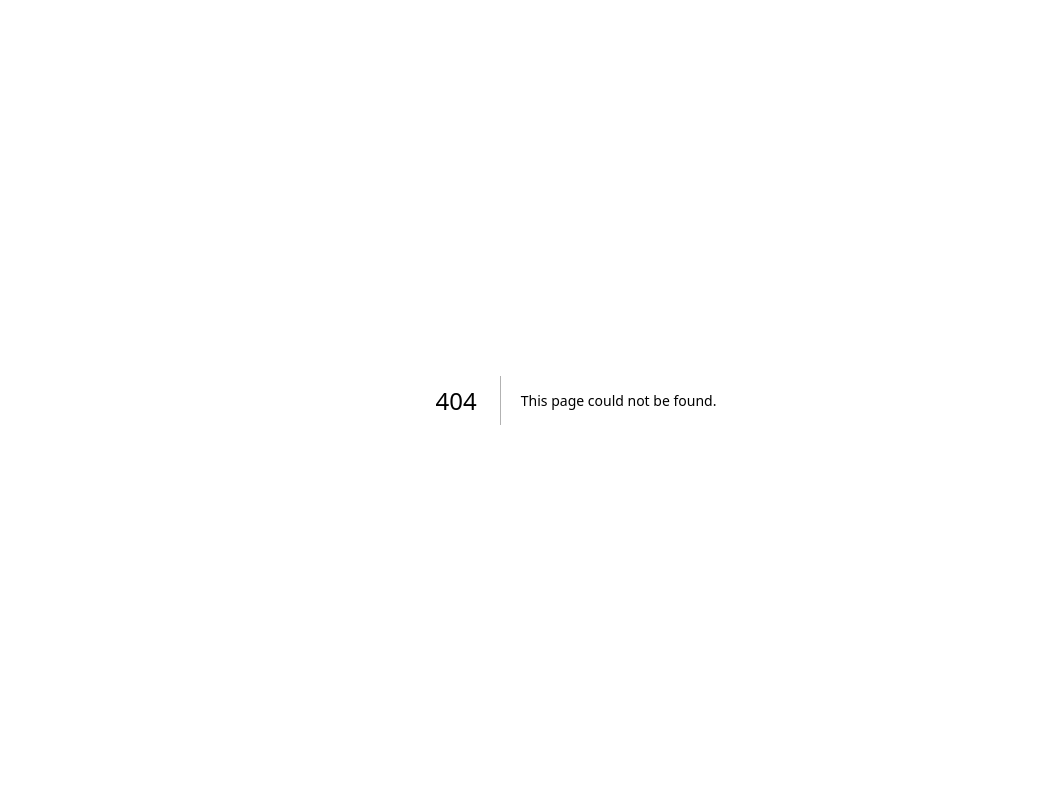
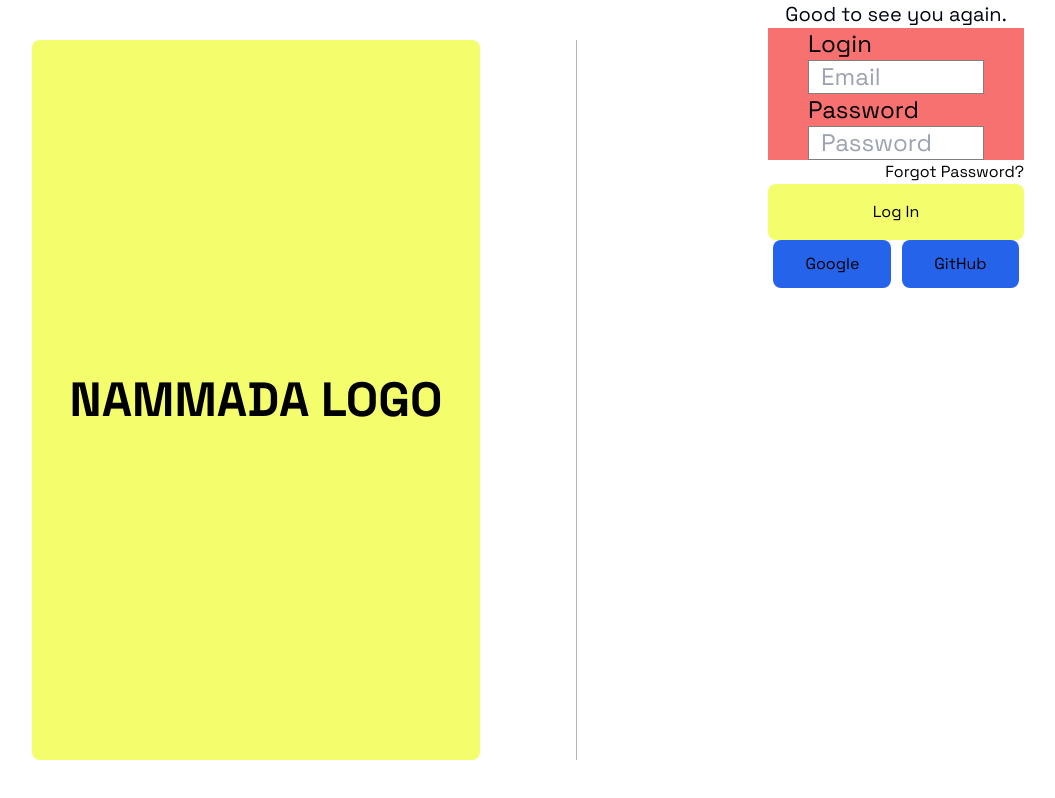
Before and after one commit to Chackoz/Flashdrive, a Next.js app: page /login in a window 1280 px wide. Before the commit this address had no page. Shown: the whole page, without its empty margins (64-1119 px from the left). Built offline with nearby package versions, Linux system fonts and the light colour scheme.

Commit message:
login page base

```diff
--- a/app/components/DoodleJumpGame.tsx
+++ b/app/components/DoodleJumpGame.tsx
@@ -106,18 +106,18 @@ const loop=()=> {
   doodle.dy += gravity;
 
 
+//Wrong Functin
+// if (doodle.y+doodle.height  > canvas.height  ) {
+//   if(currentScore  > 0 && prevScore > 0){
+//    console.log(gameOver);
 
-if (doodle.y+doodle.height  > canvas.height  ) {
-  //if(currentScore  > 0 && prevScore > 0){
-   // console.log(gameOver);
+//     console.log("Game Over");
 
-    //console.log("Game Over");
+//    setGameOver(true);
+//    currentScore = 0;
+//  }
 
-   // setGameOver(true);
-  //  currentScore = 0;
- // }
-
-}
+// }
 
 
   // if doodle reaches the middle of the screen, move the platforms down
@@ -219,13 +219,13 @@ if (doodle.y+doodle.height  > canvas.height  ) {
   });
 
 
-  if(doodle.dy < canvas.height){
-    // console.log(doodle.dy);
-    // console.log(canvas.height);
+  // if(doodle.y > canvas.height){
+  //   console.log(doodle.dy);
+  //   console.log(canvas.height);
+  //       setGameOver(true)
+  //   console.log("Doodle is Down");
 
-    // console.log("Doodle is Down");
-
-  }
+  // }
 
   // draw doodle
   context.fillStyle = 'yellow';
--- /dev/null
+++ b/app/fonts.ts
@@ -0,0 +1,4 @@
+import { Space_Grotesk,Inter } from 'next/font/google'
+
+export const inter = Inter({ subsets: ['latin'] });
+export const spaceGrotesk = Space_Grotesk({subsets:['latin']});
--- a/app/globals.css
+++ b/app/globals.css
@@ -1,14 +1,6 @@
 @tailwind base;
 @tailwind components;
 @tailwind utilities;
-
-:root {
-  --foreground-rgb: 0, 0, 0;
-  --background-start-rgb: 214, 219, 220;
-  --background-end-rgb: 255, 255, 255;
-}
-
-
 
 
 
@@ -18,7 +10,7 @@ html, body {
 }
 
 body {
-  background: black;
+
   display: flex;
   align-items: center;
   justify-content: center;
--- a/app/layout.tsx
+++ b/app/layout.tsx
@@ -1,8 +1,7 @@
 import type { Metadata } from 'next'
-import { Inter } from 'next/font/google'
+import {inter} from './fonts'
 import './globals.css'
 
-const inter = Inter({ subsets: ['latin'] })
 
 export const metadata: Metadata = {
   title: 'Create Next App',
--- /dev/null
+++ b/app/login/page.tsx
@@ -0,0 +1,39 @@
+import { spaceGrotesk } from "../fonts"
+
+const page = () => {
+  return (
+    <div className={`${spaceGrotesk.className} min-h-screen relative overflow-hidden flex justify-center items-center min-w-full`}>
+      <div className="w-1/2 h-screen flex items-center justify-center transition-all ease-out duration-500 ">
+        <div className="h-[90%] w-[70%] rounded-lg group bg-[#f4fd6b]  flex justify-center items-center">
+        <div className="text-5xl  text-black group-hover:text-7xl transition-all ease-in-out duration-300 font-bold">NAMMADA LOGO</div>
+
+        </div>
+      </div>
+      <div className="w-[1px] absolute bg-gray-950 opacity-30 h-[90%]"></div>
+      <div className="w-1/2 h-screen flex flex-col items-center">
+
+        <div className="text-gray-950 text-xl ">
+          Good to see you again.
+        </div>
+        <div className="flex-col flex w-2/5 text-2xl bg-red-400 px-10">
+          <label htmlFor="email" >Login</label>
+          <input type="text" id="email" placeholder="Email"   className="outline-none border-black border border-opacity-50 px-3"/>
+          <label htmlFor="password">Password</label>
+          <input type="text" id="password" placeholder="Password" className="outline-none border-black border border-opacity-50 px-3"/>
+        </div>
+        <div className="flex flex-col w-[40%]">
+          <a href="" className="text-right">Forgot Password?</a>
+        <button className="bg-[#f4fd6b] text-xxl py-4 px-6  rounded-lg">Log In</button>
+        </div>
+        <div>
+
+        </div>
+        <div className=" flex justify-around w-[40%]">
+          <div className="bg-blue-600 px-8 py-3  rounded-lg">Google</div>
+          <div className="bg-blue-600 px-8 py-3  rounded-lg">GitHub</div>
+        </div>
+      </div>
+    </div>
+  )
+}
+export default page
```
